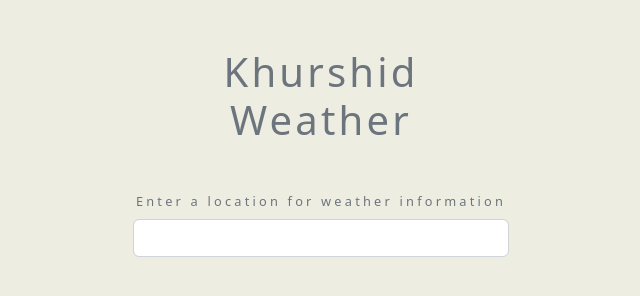
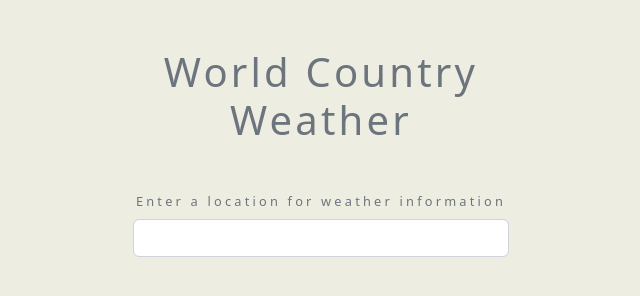
Before and after one commit to khurshidbekweb/weather, a plain HTML site: page index.html in a window 1280 px wide. Shown: the whole page, without its empty margins (319-959 px from the left). Drawn offline with nearby package versions, Linux system fonts and the light colour scheme.

Commit message:
weather all end

```diff
--- a/index.html
+++ b/index.html
@@ -15,7 +15,7 @@
   </head>
   <body>
     <div class="container text-muted mx-auto text-center">
-      <h1 class="my-5">Khurshid Weather</h1>
+      <h1 class="my-5">World Country Weather</h1>
 
       <form id="change-location" class="text-muted">
         <label class="mb-2" for="city">
--- a/js/app.js
+++ b/js/app.js
@@ -19,8 +19,7 @@ const updetaUI = (city)=>{
 
 
     weatherIcon.src = `https://openweathermap.org/img/wn/${city.weather[0].icon}@2x.png`;
-    weatherIcon.alt = `${city.weather[0].icon} icons`
-    console.log(city.main);
+    weatherIcon.alt = `${city.weather[0].icon} icons`;
 }
 
 
@@ -35,7 +34,6 @@ const getWeather = async (city)=>{
 changeLocation.addEventListener('submit', (e)=>{
     e.preventDefault();
     let cityName = changeLocation.city.value.trim();
-    console.log(cityName);
     changeLocation.reset();
     getWeather(cityName).then(data => updetaUI(data));
 })
```
